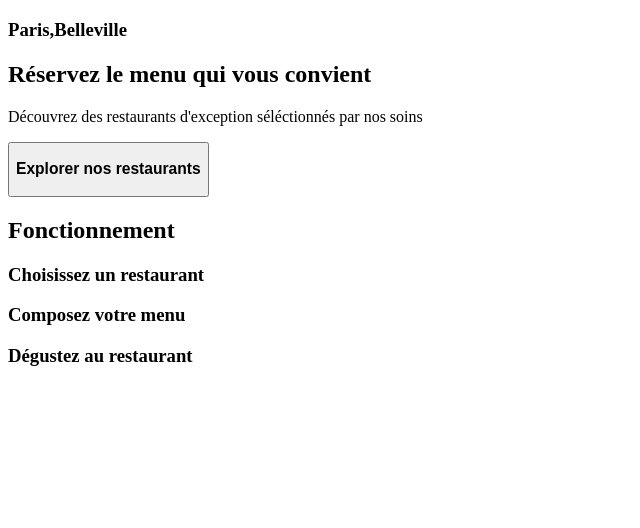
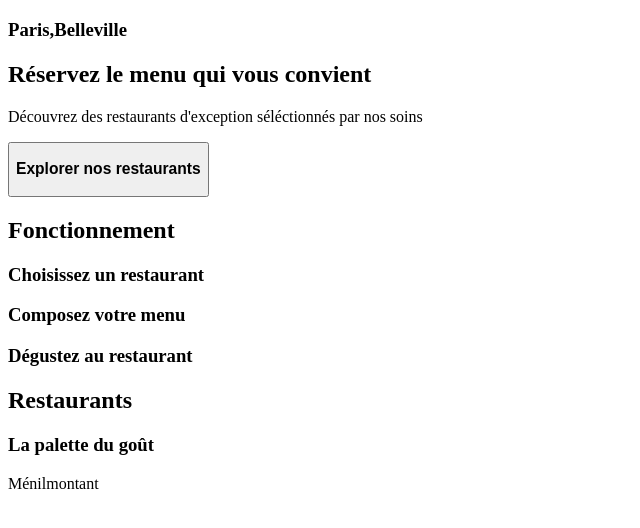
Before and after one commit to Bardinho/QuentinBardy_3_22042021, a plain HTML site: page index.html in a window 1280 px wide. Shown: the whole page, without its empty margins (0-640 px from the left). Drawn offline with Linux system fonts and the light colour scheme.

Commit message:
Update index.html

```diff
--- a/index.html
+++ b/index.html
@@ -57,7 +57,29 @@
             <!-- SECTION RESTAURANTS -->
 
             <section class="sectionRestaurant">
+                <div class="divRestaurants">
+<h2>Restaurants</h2>
+<article class="restaurantsArticle">
+<div  class="restaurantsCard">
+    <div class="restaurantImg">
+<!-- image -->
+<!-- nouveau -->
+    </div>
+    <div class="descriptionCard">
+    <h3>La palette du goût</h3>
+    <p>Ménilmontant</p>
+    <!-- fontawsome -->
+    </div>
+    <div>
 
+    </div>
+
+
+</div>
+
+</article>
+
+</div>
 
             </section>
         </main>
```
